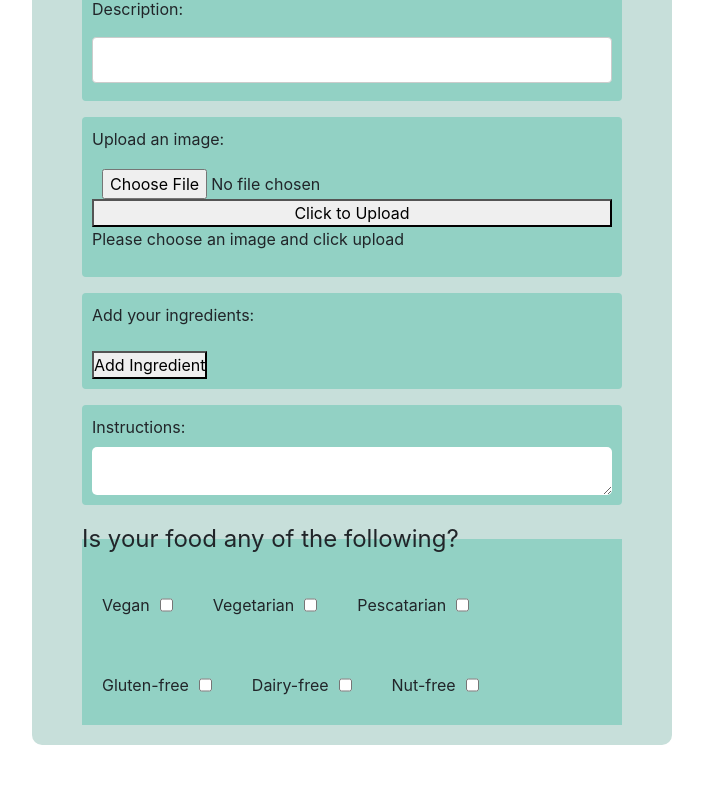
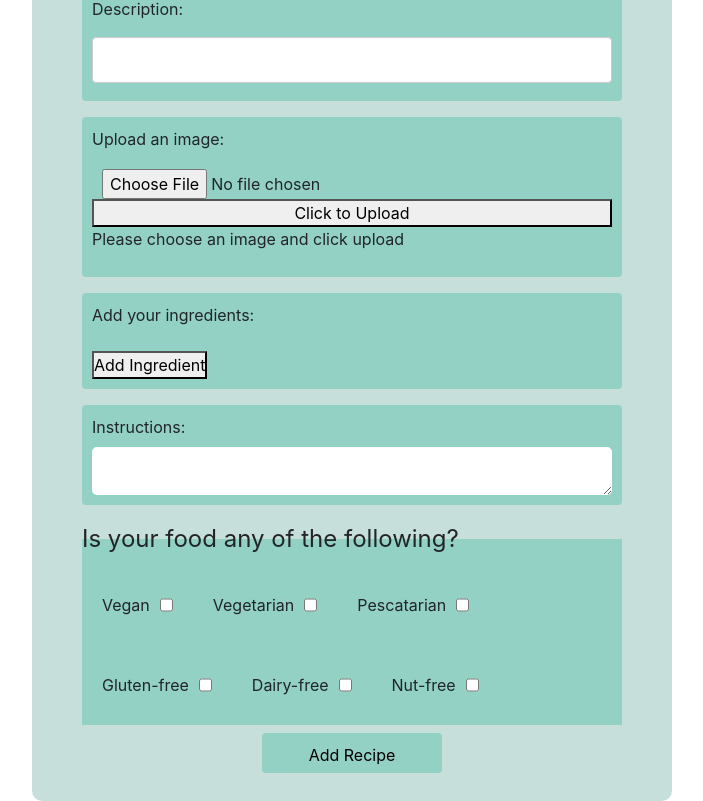
Before and after one commit to roselynle/meal-app-client, a React app: page /newrecipe in a window 1280 px wide. Shown: the part 219-1020 px from the top of the page, without its empty margins (288-991 px from the left). Before the commit the page ends 964 px from the top, so only its background shows below. Built offline with nearby package versions, Linux system fonts and the light colour scheme.

Commit message:
add submit button back in

```diff
--- a/src/components/AddRecipeForm/index.js
+++ b/src/components/AddRecipeForm/index.js
@@ -184,6 +184,7 @@ function AddRecipeForm() {
 
             )})}
         </fieldset>
+        <input type="submit" value="Add Recipe"/>
 
     </form>
   );
```
